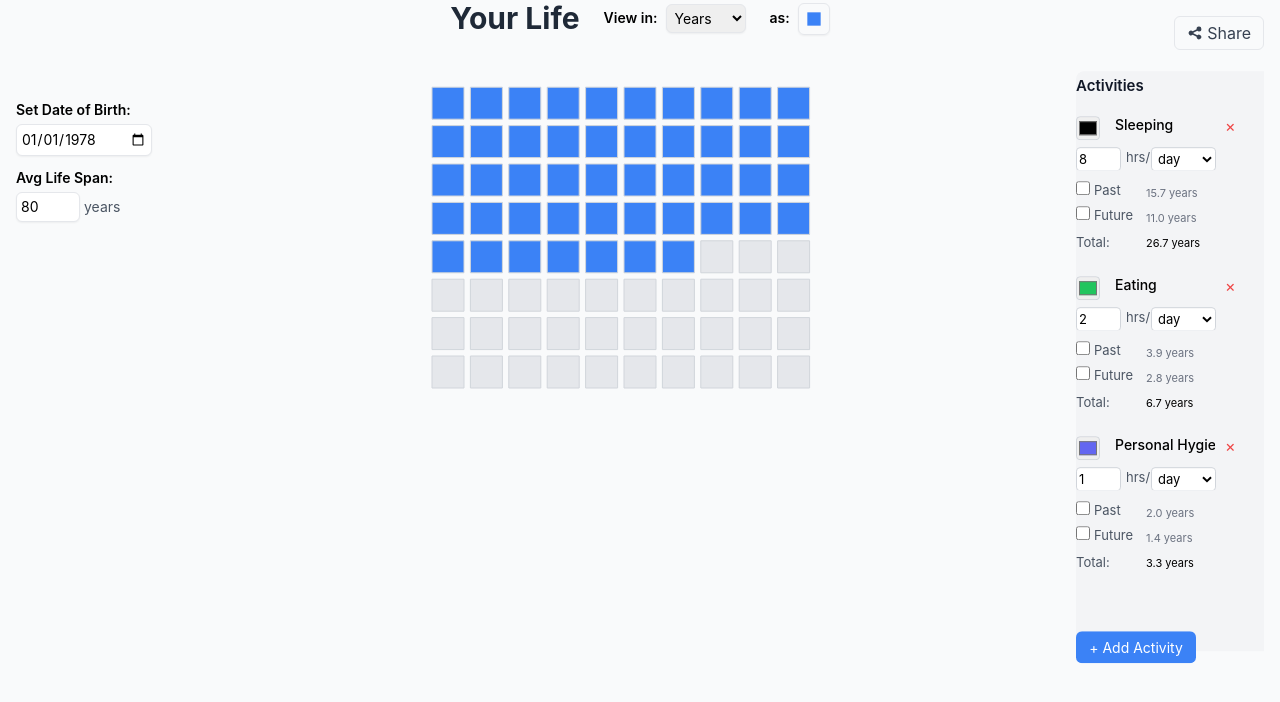
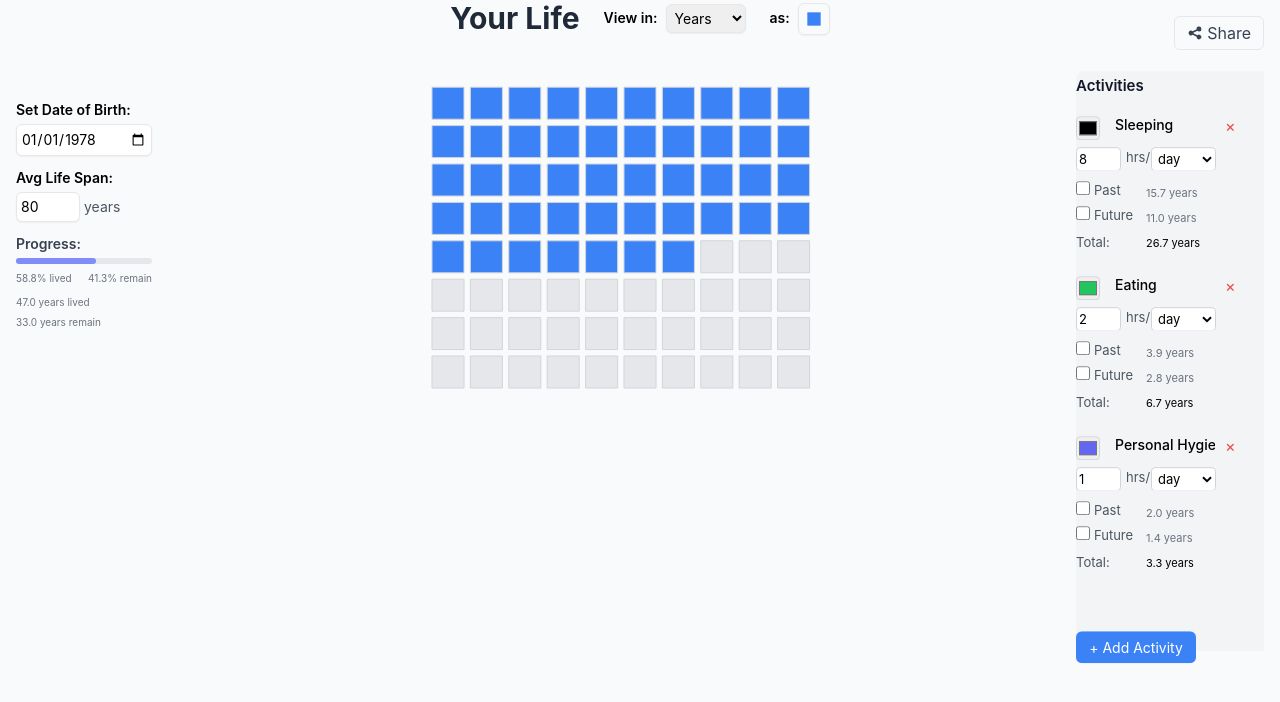
Before and after one commit to saidevac/yourlife, a React (Create React App) app: page / in a window 1280 px wide. Shown: the top 702 px of the page. Built offline with nearby package versions, Linux system fonts and the light colour scheme.

Commit message:
remaining time updates

```diff
--- a/src/components/LifeGrid.js
+++ b/src/components/LifeGrid.js
@@ -857,6 +857,71 @@ const LifeGrid = () => {
                   Set your expected lifespan to visualize your entire life
                 </div>
               </div>
+              {/* Progress bar section */}
+              <div className="flex flex-col gap-1 mt-2">
+                <label className="text-sm font-semibold text-gray-700">Progress:</label>
+                <div className="w-full h-1.5 bg-gray-200 rounded-full relative">
+                  <div
+                    className="h-1.5 rounded-full absolute"
+                    style={{
+                      width: `${(calculateAge() / lifespan) * 100}%`,
+                      maxWidth: '100%',
+                      background: '#818CF8'
+                    }}
+                  />
+                  {/* Future activities reduce remaining space */}
+                  {activities.some(a => a.future) && (
+                    <div
+                      className="h-1.5 rounded-full absolute right-0"
+                      style={{
+                        width: `${activities
+                          .filter(a => a.future)
+                          .reduce((total, activity) => {
+                            const { future } = calculateActivityPastFutureUnits(activity);
+                            return total + (future / lifespan) * 100;
+                          }, 0)}%`,
+                        background: '#E5E7EB'
+                      }}
+                    />
+                  )}
+                </div>
+                <div className="flex justify-between text-[10px] text-gray-500">
+                  <span>{((calculateAge() / lifespan) * 100).toFixed(1)}% lived</span>
+                  <span>{(100 - (calculateAge() / lifespan) * 100 - activities
+                    .filter(a => a.future)
+                    .reduce((total, activity) => {
+                      const { future } = calculateActivityPastFutureUnits(activity);
+                      return total + (future / lifespan) * 100;
+                    }, 0)).toFixed(1)}% remain</span>
+                </div>
+                <div className="flex flex-col text-[10px] text-gray-500">
+                  <span>
+                    {timeUnit === 'years'
+                      ? `${calculateAge().toFixed(1)} years lived`
+                      : timeUnit === 'months'
+                      ? `${(calculateAge() * 12).toFixed(0)} months lived`
+                      : `${(calculateAge() * 52).toFixed(0)} weeks lived`
+                    }
+                  </span>
+                  <span>
+                    {(() => {
+                      const futureTime = activities
+                        .filter(a => a.future)
+                        .reduce((total, activity) => {
+                          const { future } = calculateActivityPastFutureUnits(activity);
+                          return total + future;
+                        }, 0);
+                      const remaining = lifespan - calculateAge() - futureTime;
+
+                      return timeUnit === 'years'
+                        ? `${remaining.toFixed(1)} years remain`
+                        : timeUnit === 'months'
+                        ? `${(remaining * 12).toFixed(0)} months remain`
+                        : `${(remaining * 52).toFixed(0)} weeks remain`;
+                    })()}
+                  </span>
+                </div>
+              </div>
             </div>
           </div>
         </div>
```
